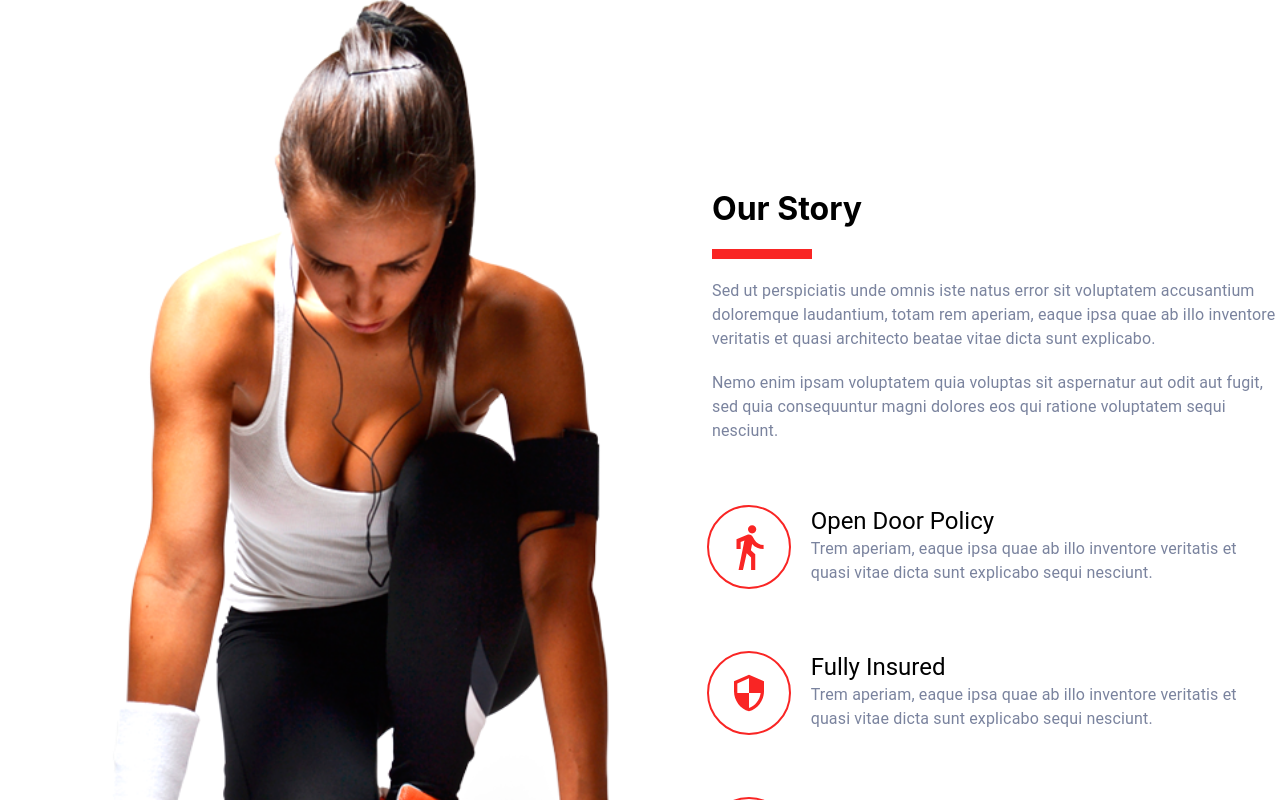
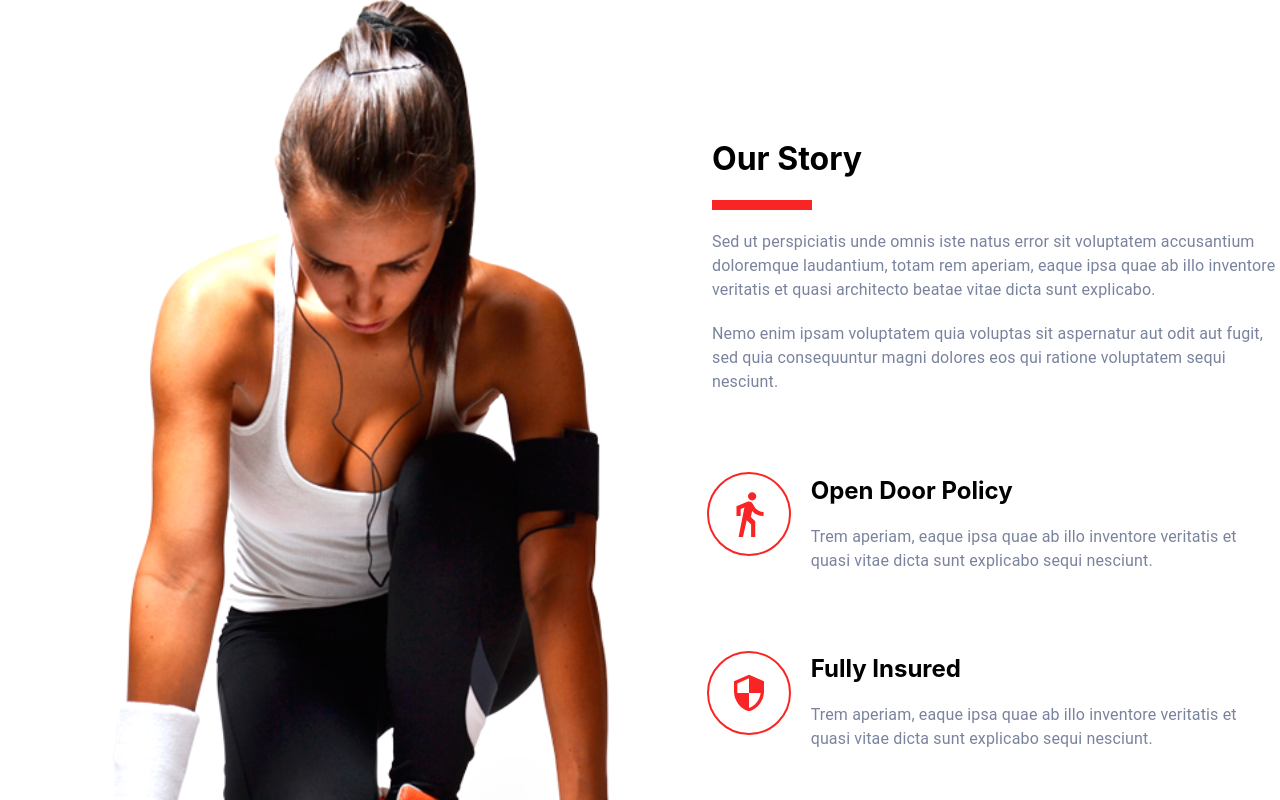
Before and after one commit to Print-ABC/istox-demo-webpage, a Next.js app: page /About in a window 1280 px wide. Shown: the top 800 px of the page. Built offline with nearby package versions, Linux system fonts and the light colour scheme.

Commit message:
Edit About.tsx

```diff
--- a/pages/About.tsx
+++ b/pages/About.tsx
@@ -75,7 +75,7 @@ const Feature = (props) => {
         <Icon className={classes.iconBox}>{children}</Icon>
       </Grid>
       <Grid item xs={12} md={10}>
-        <Typography variant="h5">{header}</Typography>
+        <h2>{header}</h2>
         <Typography style={{ color: "#7A839E" }}>{description}</Typography>
       </Grid>
     </Grid>
```
